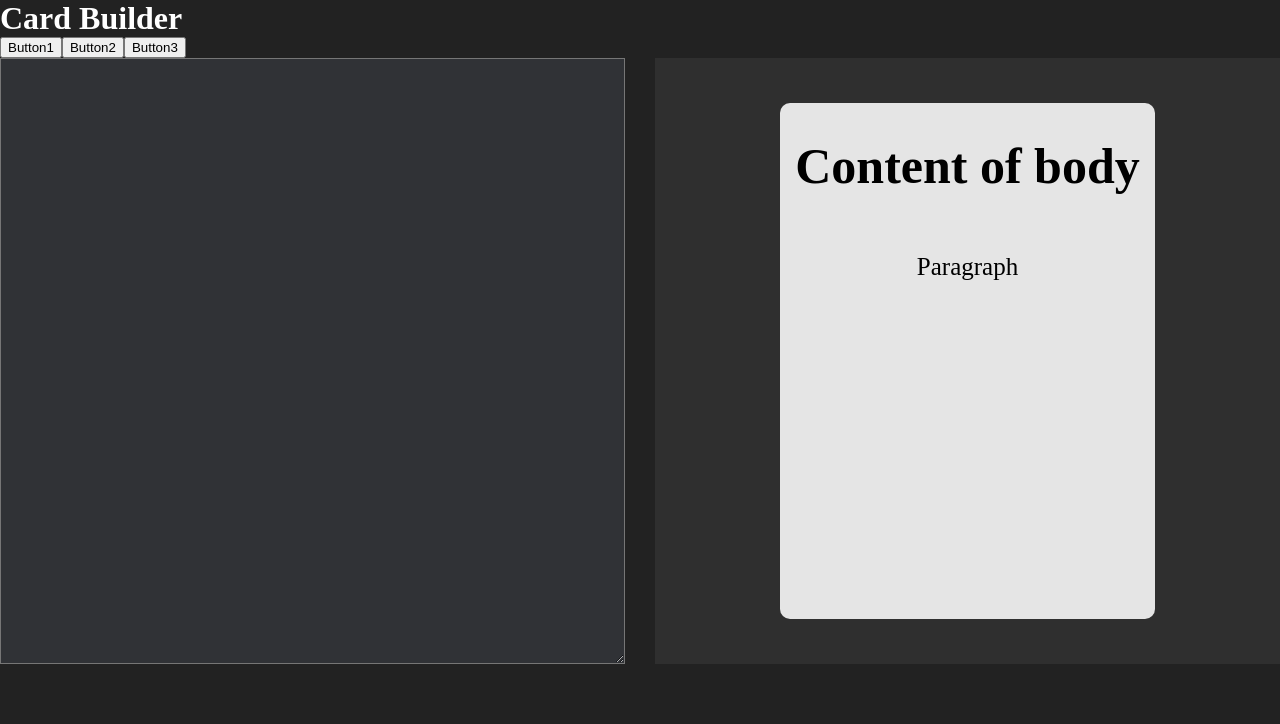
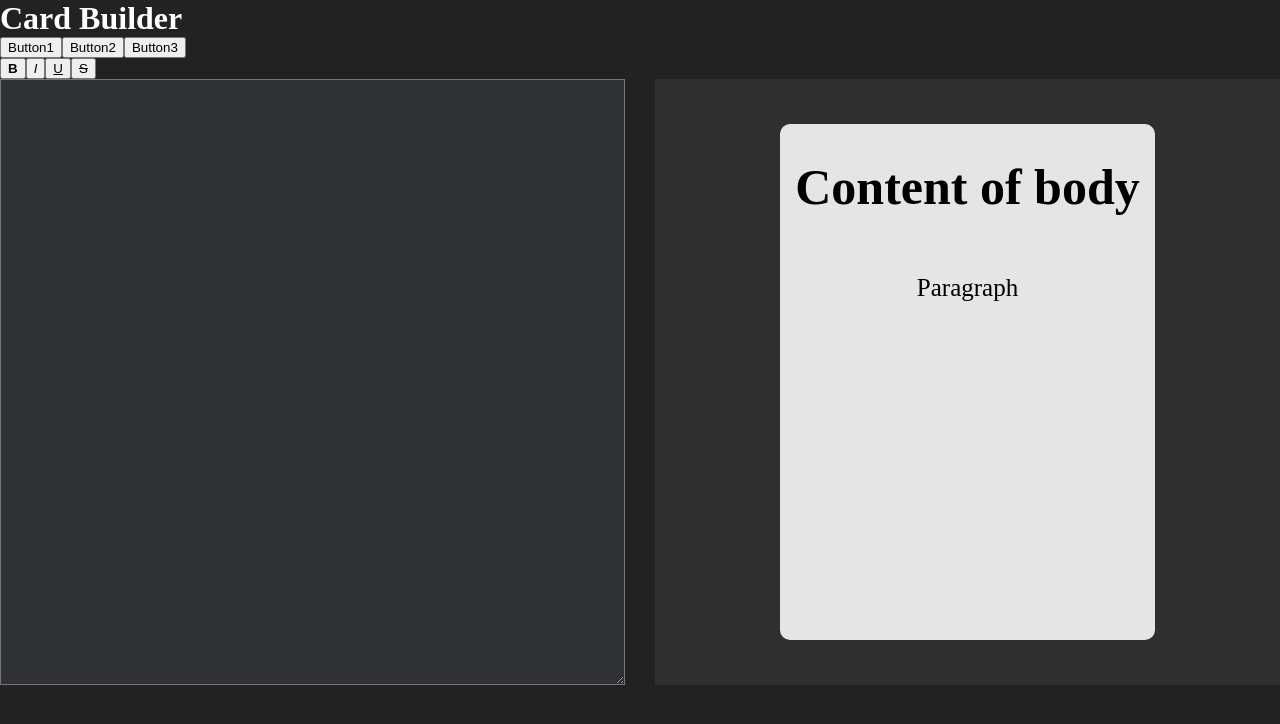
Before and after one commit to 18barbers2/gostudycards, a React (Vite) app in the folder frontend/: page / in a window 1280 px wide. Shown: the top 724 px of the page. Built offline with nearby package versions, Linux system fonts and the light colour scheme.

Commit message:
feature: added bold italic underline and strikethrough controls

```diff
--- a/frontend/src/pages/CardBuilder.tsx
+++ b/frontend/src/pages/CardBuilder.tsx
@@ -58,7 +58,17 @@ export default function CardBuilder() {
     return (
         <div className='card-builder-page'>
             <h1 className='page-title'>Card Builder</h1>
-            <button>Button1</button><button>Button2</button><button>Button3</button>
+            <div className='editor-controls'>
+                <button>Button1</button>
+                <button>Button2</button>
+                <button>Button3</button>
+            </div>
+            <div className='editor-format-controls'>
+                <button><b>B</b></button>
+                <button><i>I</i></button>
+                <button><u>U</u></button>
+                <button><s>S</s></button>
+            </div>
             <div className='card-builder'>
                 <Editor html={html} onChange={setHtml}></Editor>
                 <Preview html={html}>
```
